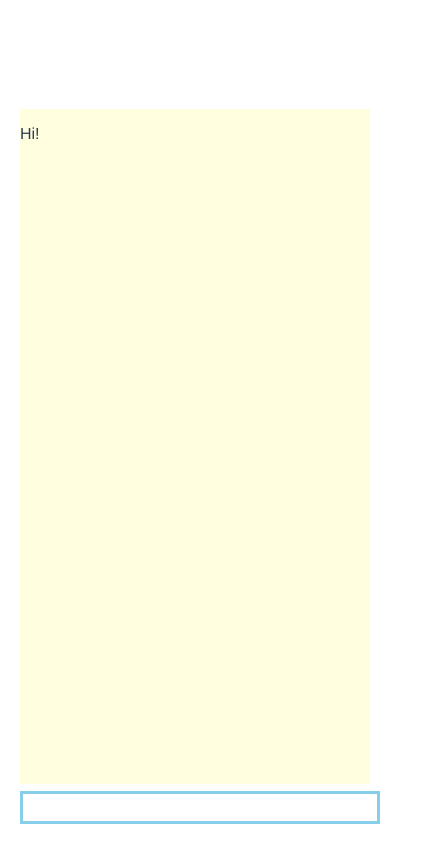
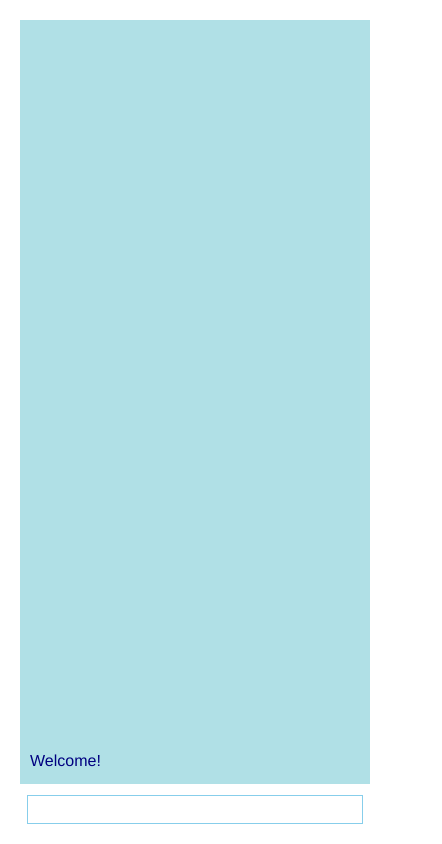
Before and after one commit to jihoon-ernesto/hello-chat-pwa, a Vue app: page / in a window 390 px wide. Shown: the whole page, 442 px wide, since content can reach past the window. Built offline with nearby package versions, Linux system fonts and the light colour scheme.

Commit message:
Modify a little for mobile env.
- for viewing in mobile browsers
- TODO: implement scrolling for old conversations

```diff
--- a/src/App.vue
+++ b/src/App.vue
@@ -21,13 +21,13 @@
       <button
         class="update-dialog__button update-dialog__button--confirm"
         @click="update"
-      >
+        >
         Update
       </button>
       <button
         class="update-dialog__button update-dialog__button--cancel"
         @click="showUpdateUI = false"
-      >
+        >
         Cancel
       </button>
     </div>
@@ -51,7 +51,7 @@ export default {
     return {
       messages: [{
         from: 'you',
-        content: 'Hi!',
+        content: 'Welcome!',
       }],
       showUpdateUI: false,
       chatScroll: false,
@@ -104,21 +104,18 @@ export default {
   -moz-osx-font-smoothing: grayscale;
   text-align: center;
   color: #2c3e50;
-  margin-top: 60px;
+  margin-top: 30px;
 
+  width: 100%;
   padding: 30px;
-  display: flex;
-  flex-direction: column;
-  align-content: flex-end;
 
   .chat-messages {
     position: fixed;
     bottom: 50px;
     left: 10px;
     right: 10px;
-
-    height: 80%;
-    overflow-y: scroll;
+    height: calc(100% - 100px);
+    overflow: auto;
   }
 
   .chat-input {
--- a/src/components/ChatInput.vue
+++ b/src/components/ChatInput.vue
@@ -29,9 +29,10 @@ export default {
   margin: 10px;
 
   input {
-    width: 100%;
+    width: calc(100% - 20px);
     height: 25px;
-    border: 3px solid skyblue;
+    border: 1px solid skyblue;
+    font-size: 16px;
   }
 }
 </style>
--- a/src/components/ChatMessages.vue
+++ b/src/components/ChatMessages.vue
@@ -49,14 +49,35 @@ export default {
 
 <style lang="scss" scoped>
 .chat-messages {
-  background-color: lightyellow;
   margin: 10px;
+  padding: 10px;
 
-  .from-me {
-    text-align: right;
+  display: flex;
+  flex-direction: column;
+  justify-content: flex-end;
+
+  p {
+    margin: 4px 0;
+
+    &.from-me {
+      color: steelblue;
+      text-align: right;
+    }
+    &.from-you {
+      color: navy;
+      text-align: left;
+    }
   }
-  .from-you {
-    text-align: left;
+}
+
+@media only screen and (max-width: 600px) {
+  .chat-messages {
+    background-color: powderblue;
+  }
+}
+@media only screen and (min-width: 600px) {
+  .chat-messages {
+    background-color: lightyellow;
   }
 }
 </style>
```
